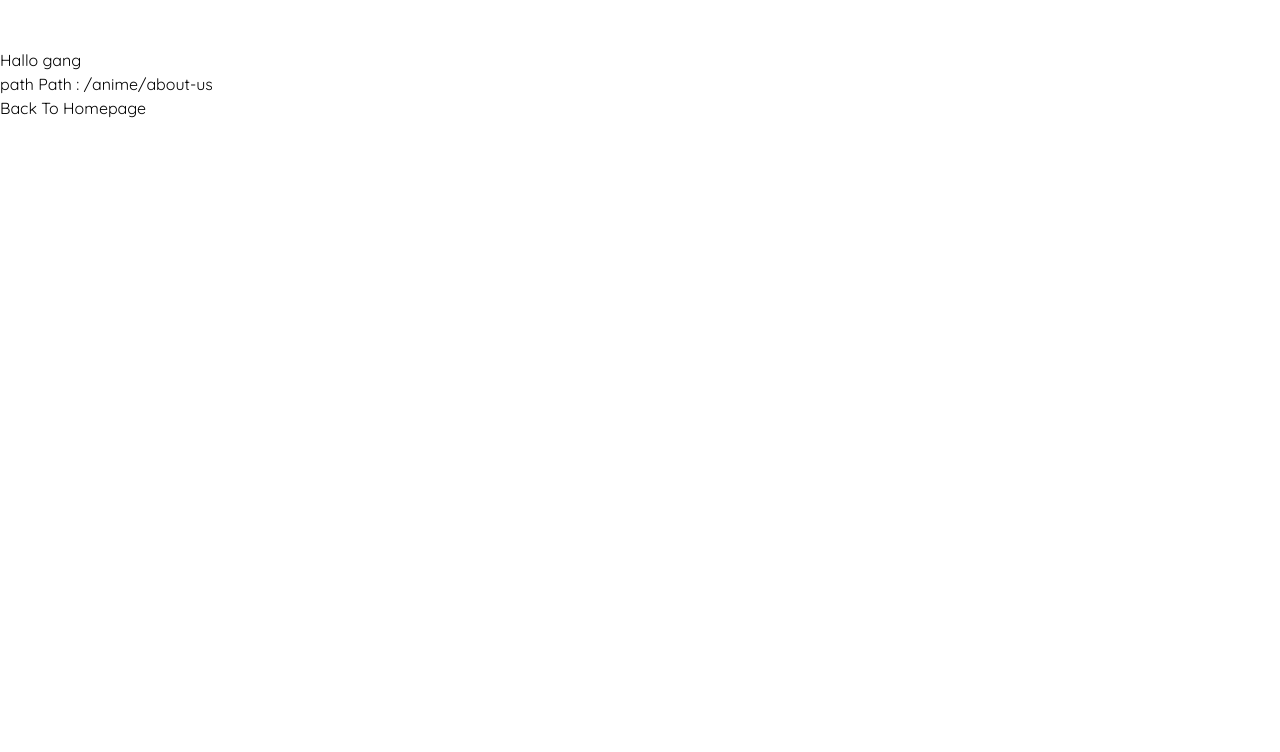
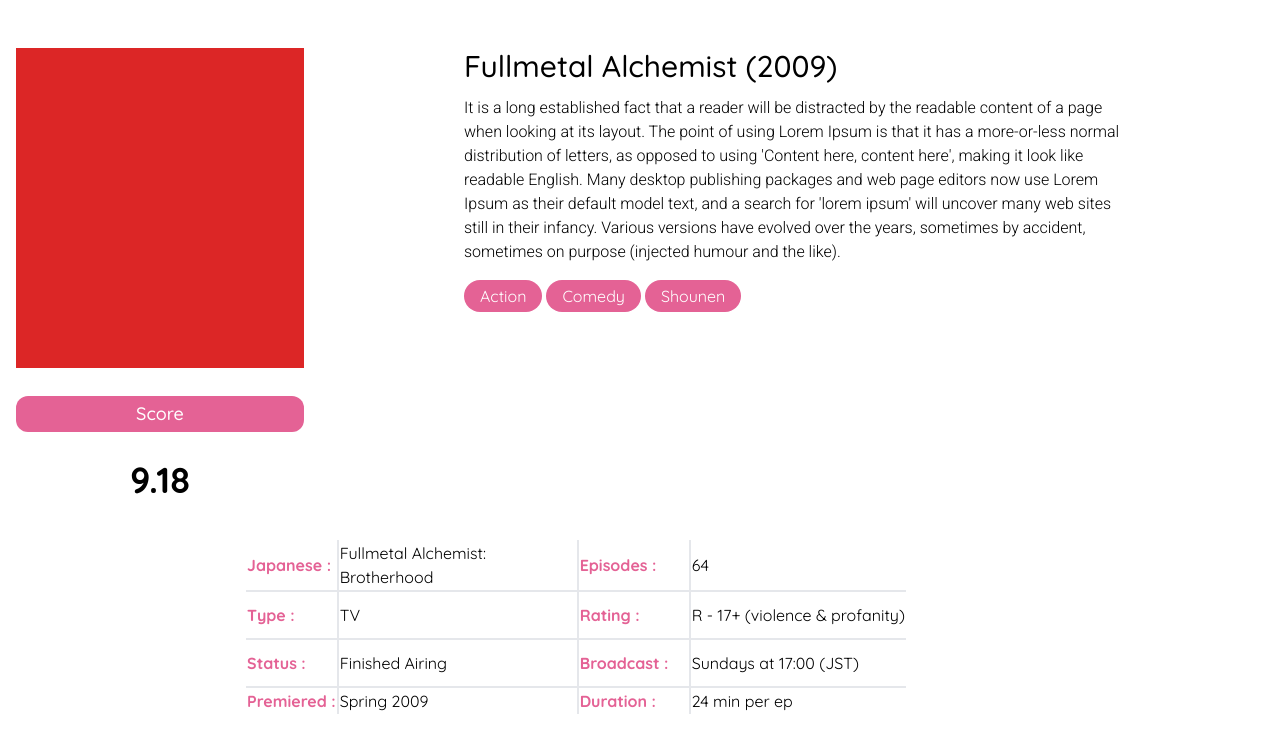
Before and after one commit to Alfinaditya/Aninews, a React (Create React App) app: page /anime/about-us in a window 1280 px wide. Shown: the top 752 px of the page. Built offline with nearby package versions, Linux system fonts and the light colour scheme.

Commit message:
gonna update the new ui in another branch

```diff
--- a/src/App.js
+++ b/src/App.js
@@ -5,7 +5,8 @@ import { BrowserRouter as Router, Switch, Route } from 'react-router-dom';
 import Anime from './Components/Anime/Anime';
 import { useState } from 'react';
 import Manga from './Components/Manga/Manga';
-import Details from './Components/global/Details';
+import AnimeDetails from './Components/Details/Anime/AnimeDetails';
+import MangaDetails from './Components/Details/Manga/MangaDetails';
 
 function App() {
   const [input, setInput] = useState('')
@@ -33,10 +34,10 @@ function App() {
               <p>Hallo About us</p>
             </Route>
             <Route path='/anime/:id'>
-              <Details />
+              <AnimeDetails />
             </Route>
             <Route path='/manga/:id'>
-              <Details />
+              <MangaDetails />
             </Route>
           </div>
 
--- /dev/null
+++ b/src/Components/Details/Anime/AnimeDetails.js
@@ -0,0 +1,19 @@
+import React from 'react'
+import { useHistory, useLocation, useParams } from 'react-router'
+import AnimeDetailsHeader from './AnimeDetailsHeader';
+import AnimeDetailsTable from './AnimeDetailsTable';
+
+const AnimeDetails = () => {
+    const history = useHistory()
+    const location = useLocation();
+    // const id = useParams()
+    // console.log(id)
+    return (
+        <div className='max-w-6xl justify-between px-4'>
+            <AnimeDetailsHeader />
+            <AnimeDetailsTable />
+        </div >
+    )
+}
+
+export default AnimeDetails
--- /dev/null
+++ b/src/Components/Details/Anime/AnimeDetailsHeader.js
@@ -0,0 +1,29 @@
+import React from 'react'
+
+const AnimeDetailsHeader = () => {
+    return (
+        <>
+            <div className='flex justify-between'>
+                <div className='w-72 h-80 bg-red-600' ></div>
+                <div className='w-3/5'>
+                    <h1 className='font-quicksand font-medium text-3xl'>Fullmetal Alchemist (2009)</h1>
+                    <p className='font-roboto font-light mt-3'>It is a long established fact that a reader will be distracted by the readable content of a page when looking at its layout. The point of using Lorem Ipsum is that it has a more-or-less normal distribution of letters, as opposed to using 'Content here, content here', making it look like readable English. Many desktop publishing packages and web page editors now use Lorem Ipsum as their default model text, and a search for 'lorem ipsum' will uncover many web sites still in their infancy. Various versions have evolved over the years, sometimes by accident, sometimes on purpose (injected humour and the like).
+                    </p>
+                    <div className='mt-4 flex flex-wrap'>
+                        <div className='bg-main p-1 px-4 mr-1 rounded-full text-white'>Action</div>
+                        <div className='bg-main p-1 px-4 mr-1 rounded-full text-white'>Comedy</div>
+                        <div className='bg-main p-1 px-4 mr-1 rounded-full text-white'>Shounen</div>
+                    </div>
+                </div>
+            </div >
+            <div className='mt-7 w-72 rounded-xl '>
+                <div className='bg-main text-white text-lg font-medium p-1 rounded-xl text-center'>
+                    Score
+                </div>
+                <p className='text-center font-bold text-4xl mt-7'>9.18</p>
+            </div>
+        </>
+    )
+}
+
+export default AnimeDetailsHeader
--- /dev/null
+++ b/src/Components/Details/Anime/AnimeDetailsTable.js
@@ -0,0 +1,37 @@
+import React from 'react'
+
+const AnimeDetailsTable = () => {
+    return (
+        <div className='mt-10 space-y-6'>
+            <table className='table-fixed m-auto mb-20 h-40'>
+
+                <tr className='border-b-2 h-12'>
+                    <td className='border-r-2 font-bold text-main'>Japanese :</td>
+                    <td className='w-60'>Fullmetal Alchemist: Brotherhood</td>
+                    <td className='border-r-2 border-l-2 font-bold text-main'>Episodes :</td>
+                    <td>64</td>
+                </tr>
+                <tr className='border-b-2 p-2 h-12'>
+                    <td className='border-r-2 font-bold text-main'>Type :</td>
+                    <td>TV</td>
+                    <td className='border-r-2 border-l-2 font-bold text-main' >Rating : </td>
+                    <td>R - 17+ (violence & profanity)</td>
+                </tr>
+                <tr className='border-b-2 h-12'>
+                    <td className='border-r-2 font-bold text-main'>Status : </td>
+                    <td>Finished Airing</td>
+                    <td className='border-r-2 border-l-2 font-bold text-main w-28'>Broadcast : </td>
+                    <td>Sundays at 17:00 (JST)</td>
+                </tr>
+                <tr>
+                    <td className='border-r-2 font-bold text-main'>Premiered : </td>
+                    <td>Spring 2009</td>
+                    <td className='border-r-2 border-l-2 font-bold text-main'>Duration : </td>
+                    <td>24 min per ep</td>
+                </tr>
+            </table>
+        </div>
+    )
+}
+
+export default AnimeDetailsTable
--- /dev/null
+++ b/src/Components/Details/Manga/MangaDetails.js
@@ -0,0 +1,32 @@
+import React from 'react'
+import { useHistory, useLocation, useParams } from 'react-router'
+
+const MangaDetails = () => {
+    const history = useHistory()
+    const location = useLocation();
+    // const id = useParams()
+    // console.log(id)
+    return (
+        <div>
+            <h1>Hallo gang</h1>
+            <p>path Path : {location.pathname}</p>
+            <button onClick={() => { history.go(-1) }}>Back To Homepage</button>
+            <table className="table-fixed border-2">
+                <tr>
+                    <td className='border-2 w-1/2'>Intro to CSS</td>
+                    <td className='border-2 w-1/4'>Adam</td>
+                </tr>
+                <tr >
+                    <td>A Long and Winding Tour of the History of UI Frameworks and Tools and the Impact on Design</td>
+                    <td>Adam</td>
+                </tr>
+                <tr>
+                    <td>Intro to JavaScript</td>
+                    <td>Chris</td>
+                </tr>
+            </table>
+        </div>
+    )
+}
+
+export default MangaDetails
--- a/src/Components/global/Details.js
+++ /dev/null
@@ -1,18 +0,0 @@
-import React from 'react'
-import { useHistory, useLocation, useParams } from 'react-router'
-
-const Details = () => {
-    const history = useHistory()
-    const location = useLocation();
-    // const id = useParams()
-    // console.log(id)
-    return (
-        <div>
-            <h1>Hallo gang</h1>
-            <p>path Path : {location.pathname}</p>
-            <button onClick={() => { history.go(-1) }}>Back To Homepage</button>
-        </div>
-    )
-}
-
-export default Details
--- a/tailwind.config.js
+++ b/tailwind.config.js
@@ -13,10 +13,12 @@ module.exports = {
         blue: {
           primary: '#5986FB'
         }
-
       },
       width: {
         half: '40%',
+      },
+      margin: {
+        '13': '3.3rem',
       },
       fontFamily: {
         quicksand: ['Quicksand', 'sans-serif'],
```
